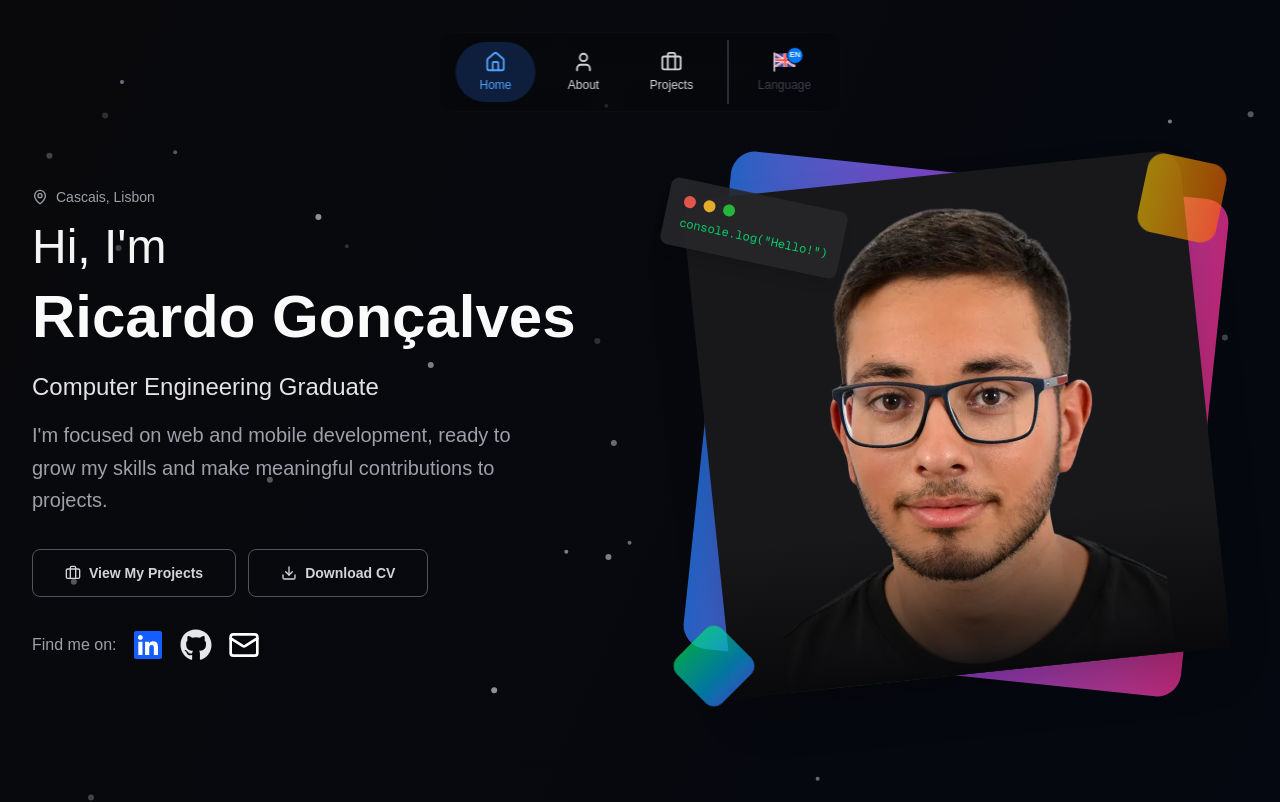
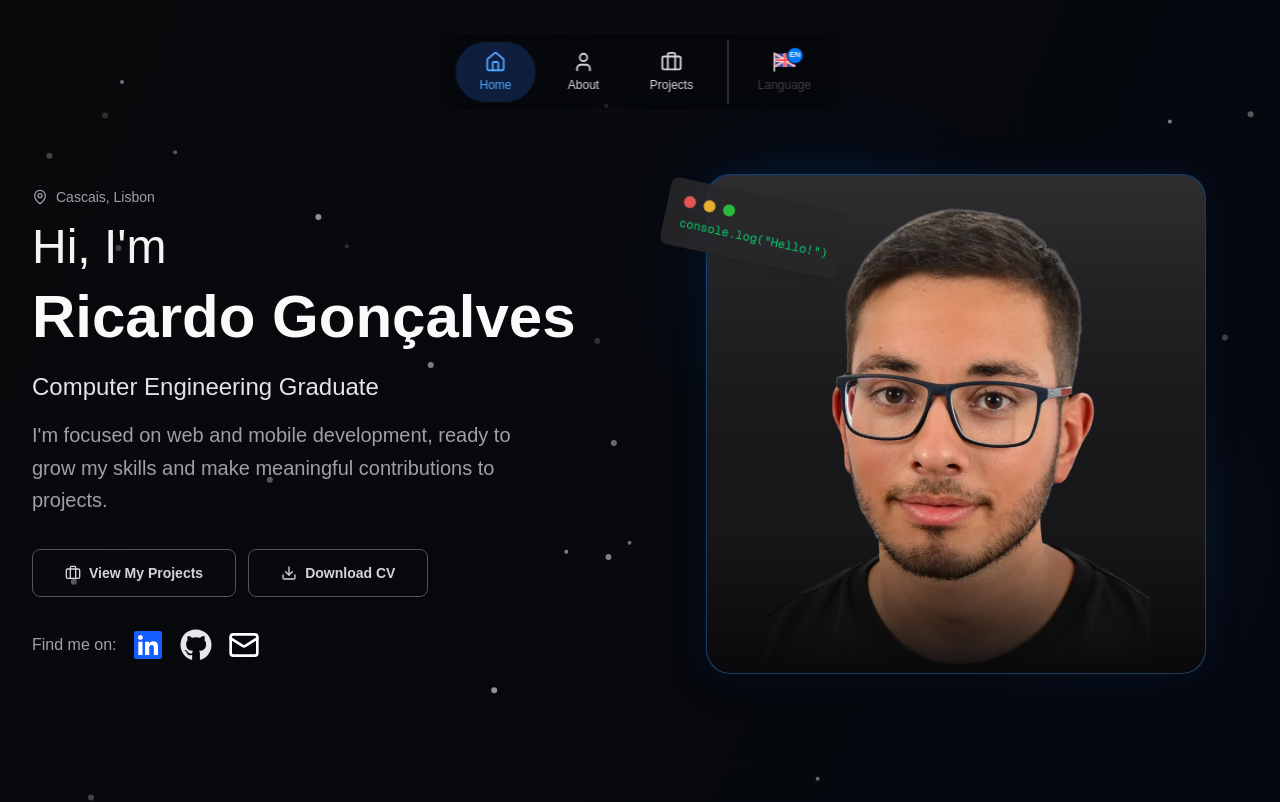
Before and after one commit to ric2003/Portfolio, a Next.js app: page / in a window 1280 px wide. Shown: the top 802 px of the page. Built offline with nearby package versions, Linux system fonts and the light colour scheme.

Commit message:
Add noteApp image back, edit the look of my image in terms of the ui behind it

```diff
--- a/src/app/page.tsx
+++ b/src/app/page.tsx
@@ -91,7 +91,7 @@ const projects: Project[] = [
     titleKey: "projects.items.3.title",
     descriptionKey: "projects.items.3.description",
     tech: ["Next.js", "Firebase Realtime DB", "Firebase Auth"],
-    image: "/yoke.webp",
+    image: "/noteApp.webp",
     viewProject: "https://live-update-notes.netlify.app/",
     sourceCode: "https://github.com/ric2003/notes-app",
   },
@@ -316,30 +316,41 @@ export default function Home() {
               )}
               <div className="relative group">
                 <div className="relative w-60 h-60 sm:w-86 sm:h-86 md:w-[450px] md:h-[450px] lg:w-[500px] lg:h-[500px] mx-auto">
-                  <div className="absolute inset-0 bg-gradient-to-r from-blue-500 via-purple-500 to-pink-500 rounded-3xl rotate-6 lg:group-hover:rotate-12 transition-transform duration-700 opacity-75"></div>
-
-                  <div className="relative w-full h-full bg-zinc-900 rounded-3xl shadow-2xl transform -rotate-6 lg:group-hover:rotate-0 transition-transform duration-700">
+                  <div
+                    aria-hidden
+                    className="pointer-events-none absolute -inset-6 -z-10 rounded-[32px] bg-[radial-gradient(50%_50%_at_25%_20%,rgba(0,122,255,0.25)_0%,transparent_60%),radial-gradient(50%_50%_at_75%_70%,rgba(77,163,255,0.25)_0%,transparent_60%)] blur-2xl opacity-60 group-hover:opacity-90 transition-opacity duration-700"
+                  ></div>
+                  <div className="relative w-full h-full rounded-3xl p-[1px] bg-[linear-gradient(135deg,rgba(0,122,255,0.4),rgba(77,163,255,0.28),rgba(0,102,204,0.4))] [background-size:200%_200%] animate-shine-border shadow-[0_10px_30px_rgba(0,0,0,0.35),0_0_36px_rgba(0,122,255,0.12)] backdrop-blur-lg backdrop-saturate-150">
+                    <div className="relative w-full h-full bg-zinc-900 rounded-[inherit] overflow-hidden ring-1 ring-white/5 transform transition-transform duration-700 lg:group-hover:-rotate-6 lg:group-hover:scale-[1.02]">
                       <Image
                         src="/img.webp"
                         alt="Ricardo Gonçalves"
                         width={500}
                         height={500}
                         className="w-full h-full object-contain"
+                        priority
+                        quality={95}
+                        draggable={false}
                       />
-
-                    {/* Overlay Gradient for the imgs*/}
                       <div
-                      className="absolute inset-0 bg-gradient-to-t from-zinc-950 via-transparent to-transparent"
+                        className="absolute inset-0"
                         style={{
                           background:
                             "linear-gradient(to top, var(--background) 0%, transparent 30%)",
                         }}
                       ></div>
+                      <div
+                        aria-hidden
+                        className="pointer-events-none absolute inset-0 bg-gradient-to-b from-white/10 to-transparent"
+                        style={{
+                          WebkitMaskImage:
+                            "linear-gradient(to bottom, black, transparent 60%)",
+                          maskImage:
+                            "linear-gradient(to bottom, black, transparent 60%)",
+                        }}
+                      ></div>
                     </div>
-
-                  {/* Floating Elements */}
-                  <div className="absolute -top-4 -right-4 w-20 h-20 bg-gradient-to-r from-yellow-400 to-orange-500 rounded-2xl rotate-12 opacity-60 animate-pulse"></div>
-                  <div className="absolute -bottom-6 -left-6 w-16 h-16 bg-gradient-to-r from-green-400 to-blue-500 rounded-xl rotate-45 opacity-70 animate-pulse"></div>
+                  </div>
                 </div>
               </div>
             </div>
```
Also changed, not shown: public/noteApp.webp (added). Lines whose indentation alone changed are shown as unchanged.
